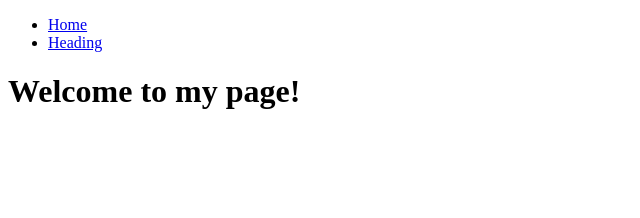
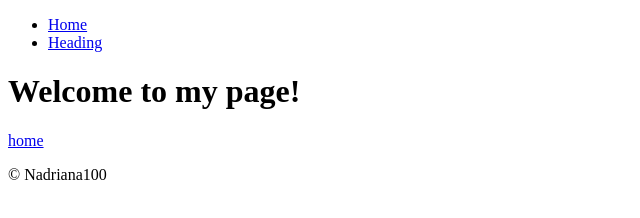
Before and after one commit to Nadriana100/Nadriana100.github.io, a plain HTML site: page index.html in a window 1280 px wide. Shown: the whole page, without its empty margins (0-640 px from the left). Drawn offline with Linux system fonts and the light colour scheme.

Commit message:
add my name on my page

```diff
--- a/index.html
+++ b/index.html
@@ -14,4 +14,8 @@
 
   <h1>Welcome to my page!</h1>
 </body>
+<footer>
+    <p><a href="index.html">home</a> </p>
+    <p>&copy; Nadriana100</p>
+</footer>
 </html>
```
